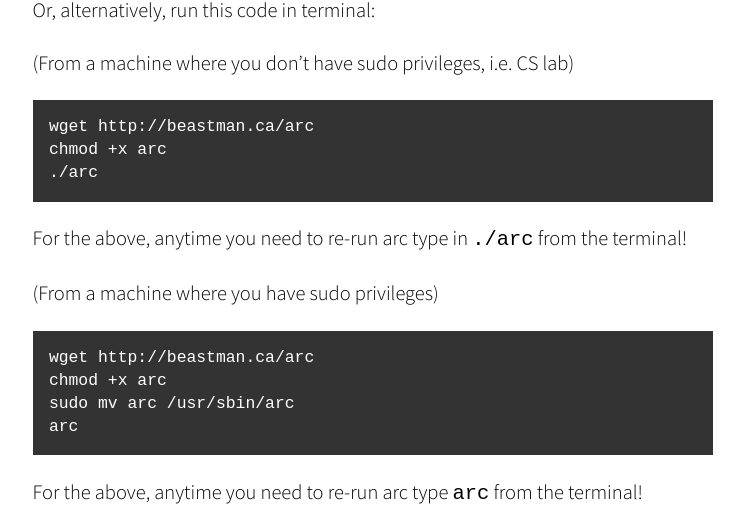
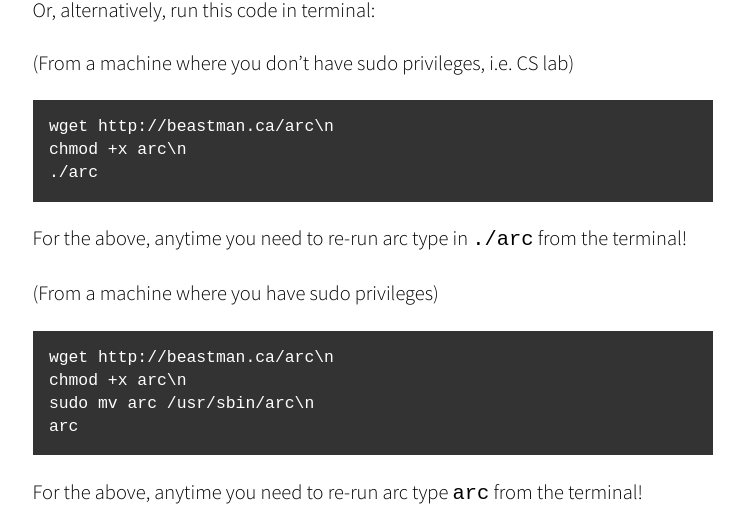
Before and after one commit to brydon-zz/brydon.github.io, a Jekyll site: the page built from _posts/2015-02-26-installinstructions.md, in a window 1280 px wide and 900 px high, scrolled down 715 px. Shown: the part 143-649 px from the top of the window, without its empty margins (267-1011 px from the left). Built offline with Jekyll 4.4.1, drawn with Linux system fonts in a browser that asks for light colours; nearby versions of some CDN libraries; some web fonts are replaced; Markdown is read by kramdown in place of the engine named in the settings; comment, search, counter and statistics services are not loaded.

Commit message:
Newlines

````diff
--- a/_posts/2015-02-26-installinstructions.md
+++ b/_posts/2015-02-26-installinstructions.md
@@ -19,18 +19,20 @@ Arc is multiplatform. Please follow the instructions for your specific platform
 Or, alternatively, run this code in terminal:
 
 (From a machine where you don't have sudo privileges, i.e. CS lab)
+
 ```
-wget http://beastman.ca/arc
-chmod +x arc
+wget http://beastman.ca/arc\n
+chmod +x arc\n
 ./arc
 ```
 For the above, anytime you need to re-run arc type in `./arc` from the terminal!
 
 (From a machine where you have sudo privileges)
+
 ```
-wget http://beastman.ca/arc
-chmod +x arc
-sudo mv arc /usr/sbin/arc
+wget http://beastman.ca/arc\n
+chmod +x arc\n
+sudo mv arc /usr/sbin/arc\n
 arc
 ```
 For the above, anytime you need to re-run arc type `arc` from the terminal!
````
